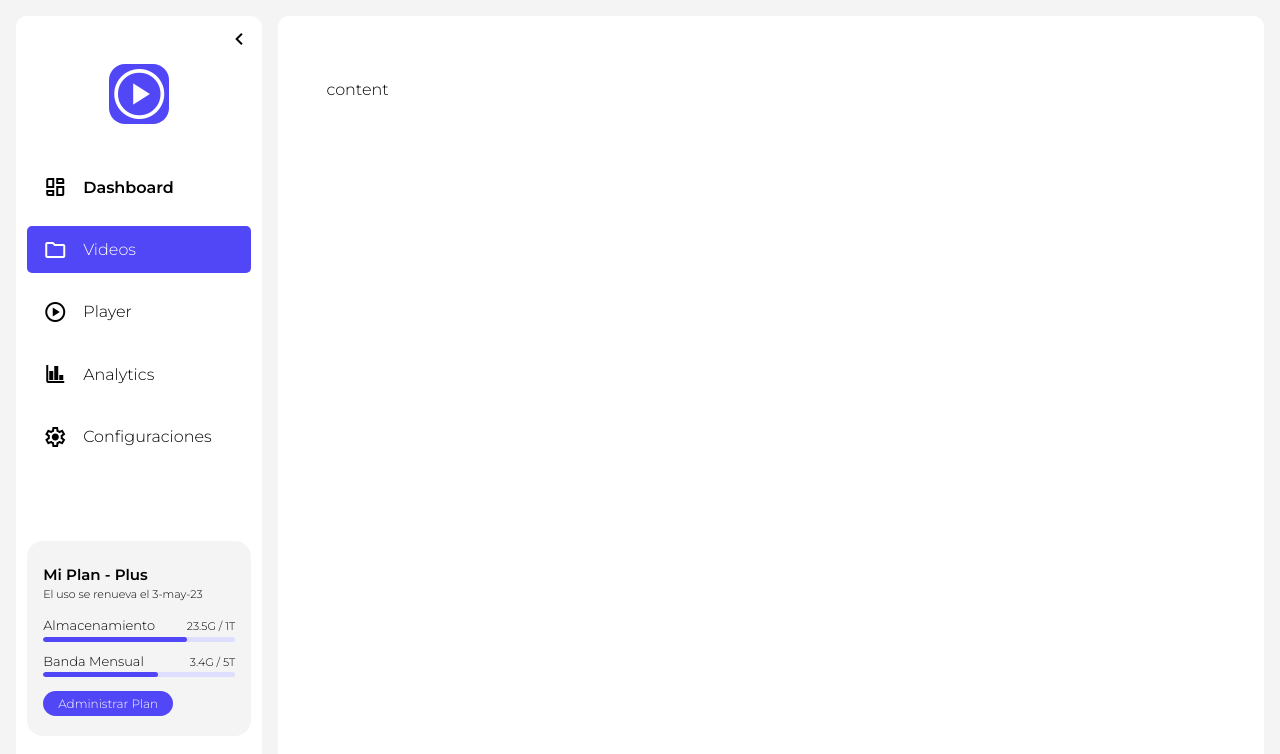
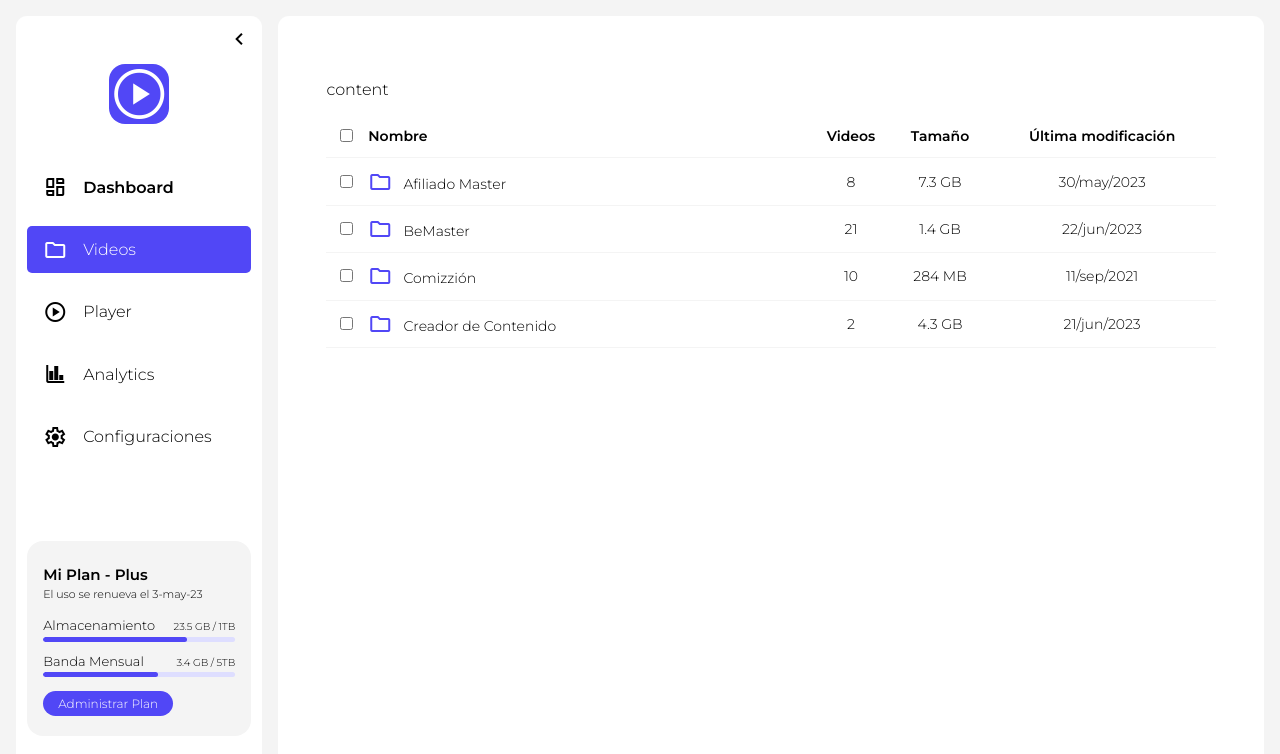
Before and after one commit to luchoweb/dashboard-bemaster-test, a website: page index.html in a window 1280 px wide. Drawn offline with nearby package versions, Linux system fonts and the light colour scheme.

Commit message:
dashboard table done

```diff
--- a/assets/scss/components/_plan.scss
+++ b/assets/scss/components/_plan.scss
@@ -41,7 +41,7 @@
         }
 
         &-free {
-          font-size: 11px;
+          font-size: 10px;
         }
       }
       &-bar {
--- a/assets/scss/components/_sidebar.scss
+++ b/assets/scss/components/_sidebar.scss
@@ -5,7 +5,6 @@
 
   &-arrow {
     cursor: pointer;
-    display: none;
     position: absolute;
     right: var(--spacing-md-box);
     top: var(--spacing-md-box);
@@ -42,10 +41,6 @@
 
   @media (min-width: $break-lg) {
     width: 100%;
-
-    &-arrow {
-      display: block;
-    }
   }
 
   // IMPORTS
--- a/assets/scss/components/_table.scss
+++ b/assets/scss/components/_table.scss
@@ -0,0 +1,72 @@
+.files {
+  &-container {
+    overflow-x: auto;
+  }
+
+  &-table {
+    border: none;
+    border-spacing: 0;
+    font-size: 14px;
+    min-width: 640px;
+    width: 100%;
+
+    th,
+    td {
+      border-bottom: 1px solid var(--color-bg);
+      padding: var(--spacing-md-box) 3px;
+      text-align: center;
+
+      &.filename {
+        text-align: left;
+      }
+    }
+
+    thead {
+      th {
+        &.filename {
+          width: 40%;
+
+          @media (min-width: $break-lg) {
+            width: 50%;
+          }
+        }
+      }
+    }
+
+    tbody {
+      tr {
+        cursor: pointer;
+        transition: var(--transition);
+
+        &:hover {
+          background-color: var(--color-bg);
+        }
+
+        td {
+          &.filename {
+            align-items: center;
+            display: flex;
+            gap: 0 var(--spacing-md-box);
+            width: 100%;
+
+            i {
+              color: var(--color-primary);
+            }
+
+            span {
+              height: 14px;
+              overflow: hidden;
+              text-overflow: ellipsis;
+              white-space: nowrap;
+              width: 200px;
+
+              @media (min-width: $break-lg) {
+                width: 30dvw;
+              }
+            }
+          }
+        }
+      }
+    }
+  }
+}
--- a/assets/scss/style.scss
+++ b/assets/scss/style.scss
@@ -12,6 +12,8 @@
 
   --spacing-box: 1rem;
   --spacing-md-box: 0.7rem;
+
+  --transition: all 0.2s ease-in-out;
 }
 
 // GLOBAL STYLES
--- a/index.html
+++ b/index.html
@@ -79,7 +79,7 @@
                   <div class="details-item">
                     <div class="details-info">
                       <p class="details-info-name">Almacenamiento</p>
-                      <info class="details-info-free">23.5G / 1T</info>
+                      <info class="details-info-free">23.5 GB / 1TB</info>
                     </div>
                     <div class="details-bar">
                       <div
@@ -92,7 +92,7 @@
                   <div class="details-item">
                     <div class="details-info">
                       <p class="details-info-name">Banda Mensual</p>
-                      <info class="details-info-free">3.4G / 5T</info>
+                      <info class="details-info-free">3.4 GB / 5TB</info>
                     </div>
                     <div class="details-bar">
                       <div
@@ -112,6 +112,77 @@
         <div class="content">
           <div class="container">
             <p>content</p>
+
+            <div class="files">
+              <div class="files-container">
+                <table class="files-table">
+                  <thead>
+                    <tr>
+                      <th>
+                        <input type="checkbox">
+                      </th>
+                      <th class="filename">Nombre</th>
+                      <th>Videos</th>
+                      <th>Tamaño</th>
+                      <th>Última modificación</th>
+                    </tr>
+                  </thead>
+                  <tbody>
+                    <tr>
+                      <td>
+                        <input type="checkbox">
+                      </td>
+                      <td class="filename">
+                        <i class="material-symbols-outlined">folder</i>
+                        <span>Afiliado Master</span>
+                      </td>
+                      <td>8</td>
+                      <td>7.3 GB</td>
+                      <td>30/may/2023</td>
+                    </tr>
+
+                    <tr>
+                      <td>
+                        <input type="checkbox">
+                      </td>
+                      <td class="filename">
+                        <i class="material-symbols-outlined">folder</i>
+                        <span>BeMaster</span>
+                      </td>
+                      <td>21</td>
+                      <td>1.4 GB</td>
+                      <td>22/jun/2023</td>
+                    </tr>
+
+                    <tr>
+                      <td>
+                        <input type="checkbox">
+                      </td>
+                      <td class="filename">
+                        <i class="material-symbols-outlined">folder</i>
+                        <span>Comizzión</span>
+                      </td>
+                      <td>10</td>
+                      <td>284 MB</td>
+                      <td>11/sep/2021</td>
+                    </tr>
+
+                    <tr>
+                      <td>
+                        <input type="checkbox">
+                      </td>
+                      <td class="filename">
+                        <i class="material-symbols-outlined">folder</i>
+                        <span>Creador de Contenido</span>
+                      </td>
+                      <td>2</td>
+                      <td>4.3 GB</td>
+                      <td>21/jun/2023</td>
+                    </tr>
+                  </tbody>
+                </table>
+              </div>
+            </div>
           </div>
         </div>
       </div>
```
Also changed, not shown: assets/mocks/files.json (deleted, +0 -20 lines), assets/mocks/folder.json (deleted, +0 -18 lines), assets/css/style.css.
